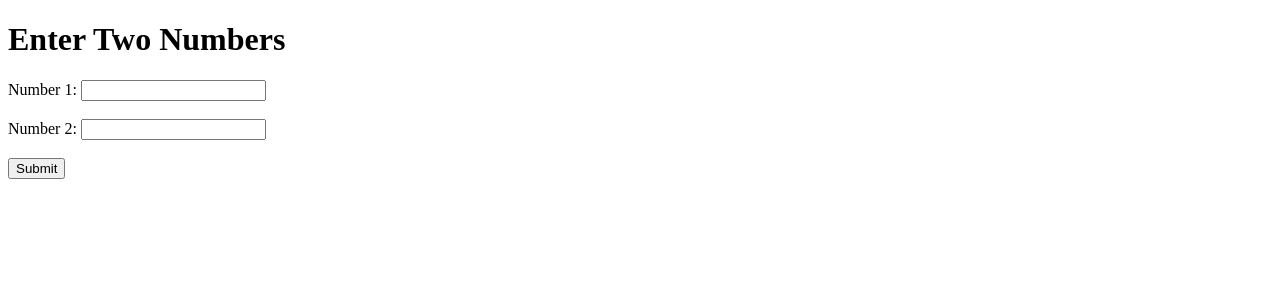
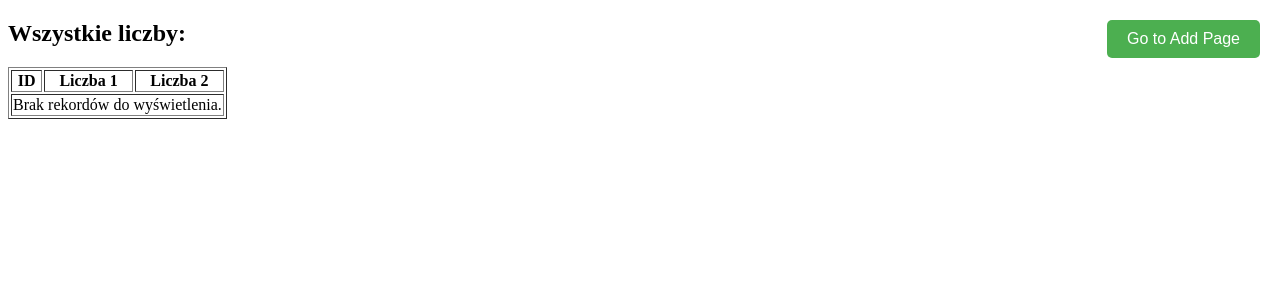
Before and after one commit to Paulaszka/PY-assignment_3, a Flask app: page / in a window 1280 px wide. Shown: the top 300 px of the page. Run offline with Flask 3, Linux system fonts and the light colour scheme.

Commit message:
buttons added

```diff
--- a/app.py
+++ b/app.py
@@ -1,4 +1,4 @@
-from flask import Flask, request, render_template, redirect, jsonify
+from flask import Flask, request, render_template, redirect
 from flask_sqlalchemy import SQLAlchemy
 import os
 
@@ -20,8 +20,8 @@ class Numbers(db.Model):
 
 
 # Strona główna z formularzem
-@app.route('/', methods=['GET', 'POST'])
-def index():
+@app.route('/add', methods=['GET', 'POST'])
+def add():
     if request.method == 'POST':
         number1 = request.form['number1']
         number2 = request.form['number2']
@@ -29,18 +29,14 @@ def index():
         db.session.add(new_entry)
         db.session.commit()
         return redirect('/')
-    return render_template('index.html')
+    return render_template('add.html')
 
 
 # Endpoint do pobierania wszystkich rekordów
-@app.route('/paula', methods=['GET'])
-def get_numbers():
+@app.route('/', methods=['GET'])
+def index():
     numbers = Numbers.query.all()
-    output = []
-    for number in numbers:
-        number_data = {'id': number.id, 'number1': number.number1, 'number2': number.number2}
-        output.append(number_data)
-    return jsonify(output)
+    return render_template('index.html', numbers=numbers)
 
 
 if __name__ == '__main__':
--- a/templates/index.html
+++ b/templates/index.html
@@ -1,18 +1,57 @@
 <!DOCTYPE html>
-<html lang="en">
+<html lang="pl">
 <head>
     <meta charset="UTF-8">
     <meta name="viewport" content="width=device-width, initial-scale=1.0">
-    <title>Flask PostgreSQL App</title>
+    <title>Numbers List</title>
+    <style>
+        /* Stylowanie dla przycisku w prawym górnym rogu */
+        .go-to-add-btn {
+            position: absolute;
+            top: 20px;
+            right: 20px;
+            padding: 10px 20px;
+            background-color: #4CAF50;
+            color: white;
+            border: none;
+            border-radius: 5px;
+            font-size: 16px;
+            cursor: pointer;
+        }
+
+        .go-to-add-btn:hover {
+            background-color: #45a049;
+        }
+    </style>
 </head>
 <body>
-    <h1>Enter Two Numbers</h1>
-    <form method="POST" action="/">
-        <label for="number1">Number 1:</label>
-        <input type="number" id="number1" name="number1" required><br><br>
-        <label for="number2">Number 2:</label>
-        <input type="number" id="number2" name="number2" required><br><br>
-        <input type="submit" value="Submit">
-    </form>
+    <!-- Przycisk "Go to Add Page" w prawym górnym rogu -->
+    <a href="/add">
+        <button class="go-to-add-btn">Go to Add Page</button>
+    </a>
+
+    <h2>Wszystkie liczby:</h2>
+    <table border="1">
+        <thead>
+            <tr>
+                <th>ID</th>
+                <th>Liczba 1</th>
+                <th>Liczba 2</th>
+            </tr>
+        </thead>
+        <tbody>
+            {% for number in numbers %}
+            <tr>
+                <td>{{ number.id }}</td>
+                <td>{{ number.number1 }}</td>
+                <td>{{ number.number2 }}</td>
+            </tr>
+            {% else %}
+            <tr>
+                <td colspan="3">Brak rekordów do wyświetlenia.</td>
+            </tr>
+            {% endfor %}
+        </tbody>
+    </table>
 </body>
 </html>
```
